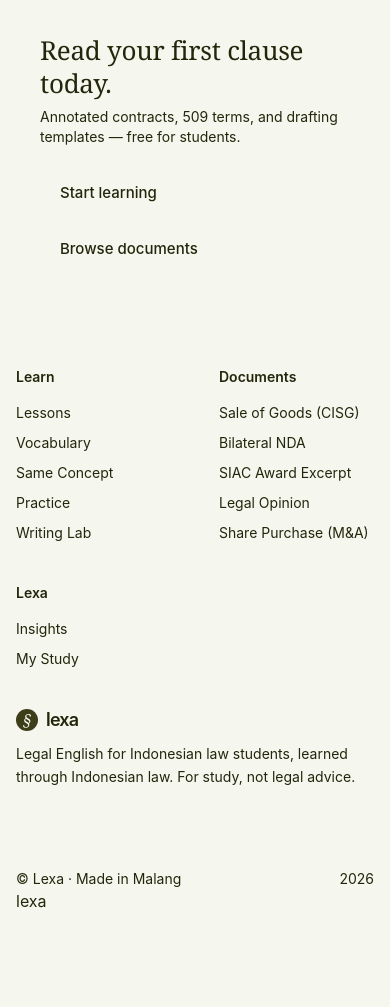
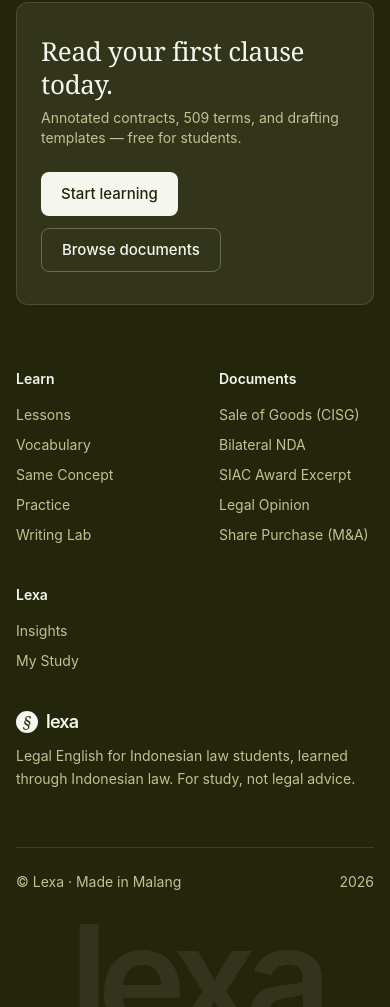
Before and after one commit to DimasHidayat24/LEGAL-ENGLISH, a React (Vite) app: page / in a window 390 px wide. Shown: the part 8529-9536 px from the top of the page. Before the commit the page ends 9442 px from the top, so only its background shows below. Built offline with nearby package versions, Linux system fonts and the light colour scheme; a web font is replaced by a local one.

Commit message:
footer: dark olive footer (src/index.css)

```diff
--- a/src/index.css
+++ b/src/index.css
@@ -1308,3 +1308,24 @@
 html:not(.dark) .chapter-card, html:not(.dark) .ch-card { background-color: var(--color-brand-50); }
 html:not(.dark) #hero-banner { background: radial-gradient(50% 45% at 50% 0%, color-mix(in oklch, #76C893 16%, transparent) 0%, transparent 70%), linear-gradient(180deg, var(--color-brand-100) 0%, var(--color-brand-50) 100%); }
 html:not(.dark) body { background: var(--color-brand-50); }
+
+/* Footer — dark band in the brand scale (Cointrix-style structure) */
+.lx-footer { --ft-bg: var(--color-brand-950); --ft-fg: var(--color-brand-50); --ft-mut: var(--color-brand-300); --ft-line: color-mix(in oklch, var(--color-brand-50) 12%, transparent);
+  background: var(--ft-bg); color: var(--ft-fg); }
+html.dark .lx-footer { --ft-bg: #0E0E0E; --ft-fg: #EDEDED; --ft-mut: #A1A1A1; border-top: 1px solid #262626; }
+.lx-footer .ft-muted { color: var(--ft-mut); }
+.lx-footer .ft-link { transition: color 150ms ease; }
+.lx-footer .ft-link:hover { color: var(--ft-fg); }
+.lx-footer .ft-band { background: color-mix(in oklch, var(--ft-fg) 7%, transparent); border: 1px solid var(--ft-line); }
+.lx-footer .ft-btn-solid { background: var(--ft-fg); color: var(--ft-bg); }
+.lx-footer .ft-btn-solid:hover { opacity: .9; }
+.lx-footer .ft-btn-ghost { border: 1px solid color-mix(in oklch, var(--ft-fg) 28%, transparent); color: var(--ft-fg); }
+.lx-footer .ft-btn-ghost:hover { background: color-mix(in oklch, var(--ft-fg) 8%, transparent); }
+.lx-footer .ft-icon { width: 36px; height: 36px; display: inline-grid; place-items: center; border-radius: 9px; border: 1px solid var(--ft-line); color: var(--ft-mut); transition: color 150ms, border-color 150ms; }
+.lx-footer .ft-icon:hover, .lx-footer .ft-icon[aria-pressed="true"] { color: var(--ft-fg); border-color: color-mix(in oklch, var(--ft-fg) 35%, transparent); }
+html:not(.dark) .lx-footer .ft-icon[aria-pressed="true"] { color: #76C893; }
+.lx-footer .ft-rule { border-top: 1px solid var(--ft-line); color: var(--ft-mut); }
+.lx-footer .ft-word { font-family: var(--font-brand); font-weight: 600; letter-spacing: -0.07em; line-height: .78; font-size: clamp(120px, 27vw, 400px);
+  color: color-mix(in oklch, var(--ft-fg) 7%, transparent); margin-top: 28px; margin-bottom: -0.2em; white-space: nowrap; }
+.lx-footer .bg-accent { background: var(--ft-fg); color: var(--ft-bg); }
+.lx-footer .ft-word { font-size: clamp(150px, 31vw, 470px); text-align: center; letter-spacing: -0.075em; }
```
